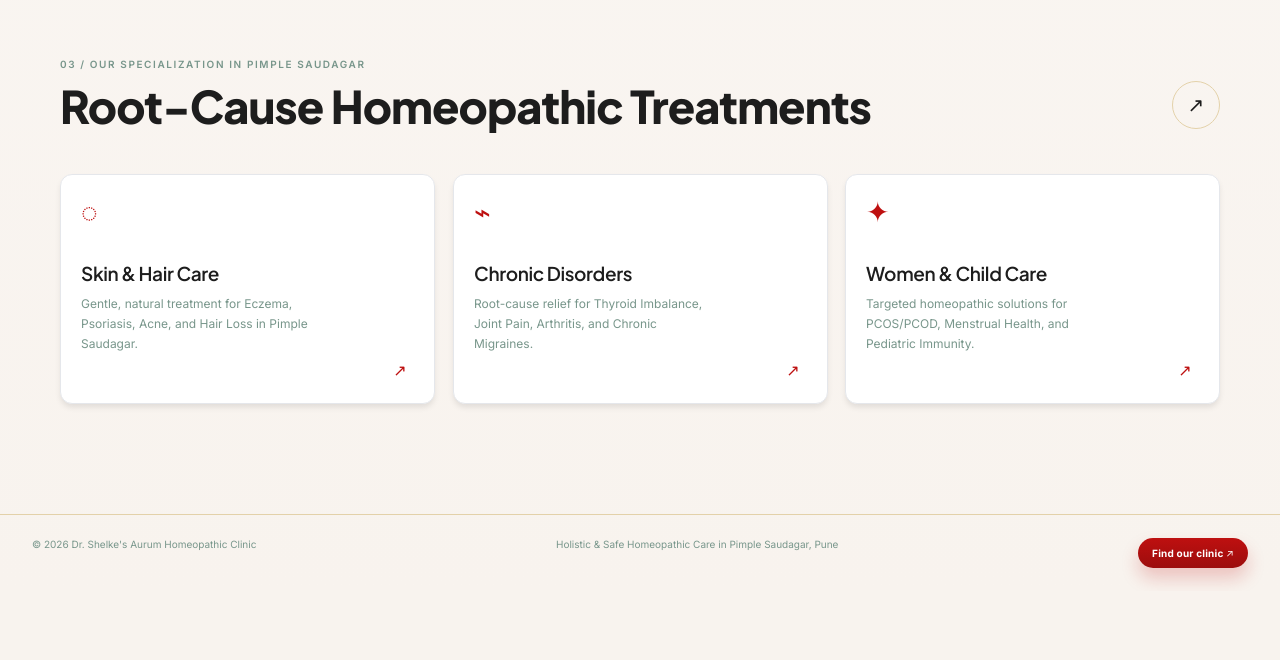
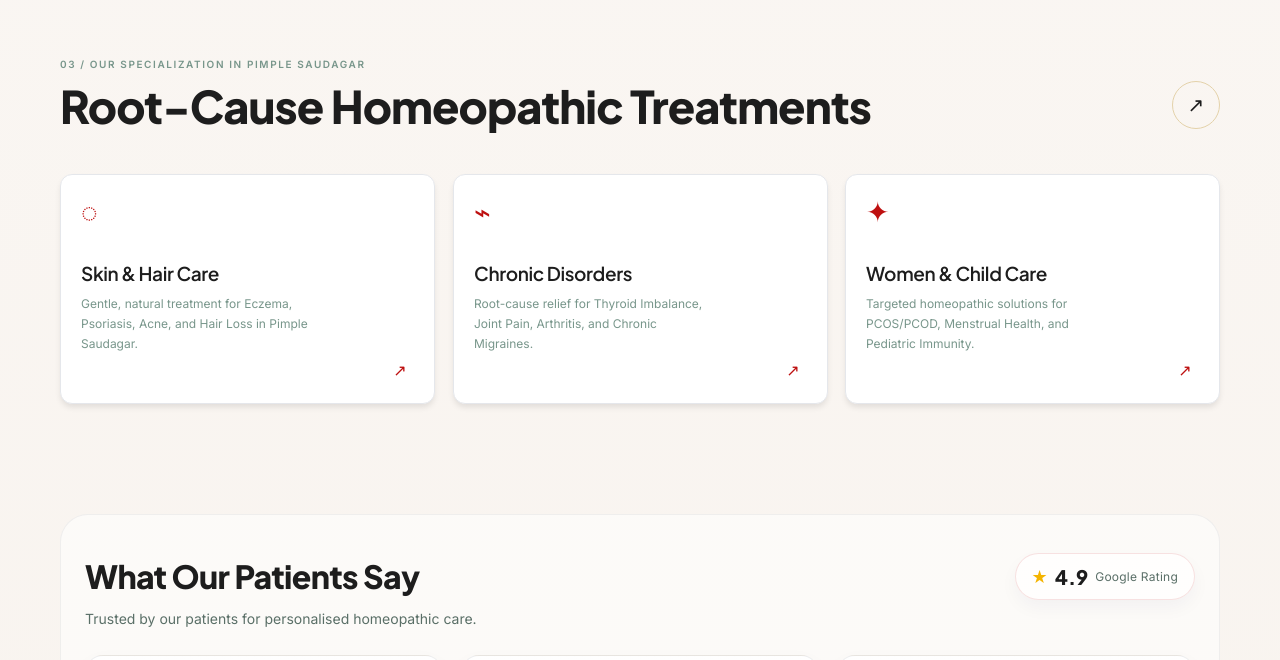
Before and after one commit to Pooja282001/Aurum-homeopathy, a React (Vite) app: page / in a window 1280 px wide. Shown: the part 2140-2800 px from the top of the page. Before the commit the page ends 2731 px from the top, so only its background shows below. Built offline with nearby package versions, Linux system fonts and the light colour scheme.

Commit message:
Add Google Reviews section to homepage

```diff
--- a/src/main.jsx
+++ b/src/main.jsx
@@ -1,6 +1,8 @@
 import { useEffect, useRef, useState } from 'react'
 import { createRoot } from 'react-dom/client'
 import './styles.css'
+
+const GOOGLE_REVIEWS_URL = 'https://maps.app.goo.gl/FbuvhHwrtZFqLMwH7'
 
 const services = [
   { icon: '◌', title: 'Skin & Hair Care', copy: 'Gentle, natural treatment for Eczema, Psoriasis, Acne, and Hair Loss in Pimple Saudagar.' },
@@ -213,6 +215,49 @@
       <div className="story-photo story-photo-main" /><div className="story-photo story-photo-detail" />
     </Reveal>
     <Reveal className="service-preview page-width"><div className="section-heading"><div><p className="section-kicker">03 / OUR SPECIALIZATION IN Pimple saudagar </p><h2>Root-Cause Homeopathic Treatments</h2></div><button className="round-arrow" onClick={() => goTo('Services')}>↗</button></div><div className="service-grid">{services.map((service) => <article className="service-card" key={service.title}><span className="service-icon">{service.icon}</span><h3>{service.title}</h3><p>{service.copy}</p><span className="card-arrow">↗</span></article>)}</div></Reveal>
+
+    <section className="google-reviews-section page-width" aria-labelledby="google-reviews-heading">
+      <div className="google-reviews-shell">
+        <div className="google-reviews-header">
+          <div>
+            <h2 id="google-reviews-heading">What Our Patients Say</h2>
+          </div>
+          <a className="google-rating-inline" href={GOOGLE_REVIEWS_URL} target="_blank" rel="noopener noreferrer" aria-label="4.9 Google Rating - open Google Maps reviews">
+            <span className="google-star">★</span>
+            <span className="google-rating-value">4.9</span>
+            <span className="google-rating-label">Google Rating</span>
+          </a>
+        </div>
+        <p className="google-reviews-support">Trusted by our patients for personalised homeopathic care.</p>
+
+        <div className="google-review-grid">
+          <a className="google-review-card" href={GOOGLE_REVIEWS_URL} target="_blank" rel="noopener noreferrer" aria-label="Read review by Krushna Kathar on Google Maps">
+            <div className="google-review-stars">★★★★★</div>
+            <h3>Krushna Kathar</h3>
+            <p>...hai aur Sinusitis ki problem bhi lagbhag khatam ho chuki hai. Dr. Shelke bahut hi calm, patient aur knowledgeable hain. Allergic conditions aur homeopathy ke liye Pimple Saudagar mein ye best clinic hai. Highly re...</p>
+            <span className="google-review-link">Read full review on Google →</span>
+          </a>
+
+          <a className="google-review-card" href={GOOGLE_REVIEWS_URL} target="_blank" rel="noopener noreferrer" aria-label="Read review by Aryan Giri on Google Maps">
+            <div className="google-review-stars">★★★★★</div>
+            <h3>Aryan Giri</h3>
+            <p>Dr. Shelke’s Aurum Homeopathy is an excellent clinic for chronic health issues. The doctor is knowledgeable, listens carefully, and provides effective natural treatments. Patients often see good improvement,...</p>
+            <span className="google-review-link">Read full review on Google →</span>
+          </a>
+
+          <a className="google-review-card" href={GOOGLE_REVIEWS_URL} target="_blank" rel="noopener noreferrer" aria-label="Read review by Vishal Yamgar on Google Maps">
+            <div className="google-review-stars">★★★★★</div>
+            <h3>Vishal Yamgar</h3>
+            <p>Very good experience with dr jayesh very knowledgeable doctor I consult him for my acidity indigestion issues continue antacid lena padta tha now having much re...</p>
+            <span className="google-review-link">Read full review on Google →</span>
+          </a>
+        </div>
+
+        <div className="google-reviews-cta-wrap">
+          <a className="google-reviews-cta" href={GOOGLE_REVIEWS_URL} target="_blank" rel="noopener noreferrer">Read More Reviews on Google →</a>
+        </div>
+      </div>
+    </section>
   </>
 }
 
--- a/src/styles.css
+++ b/src/styles.css
@@ -95,6 +95,35 @@
 .service-preview { padding: 95px 0 110px; }.section-heading { display: flex; justify-content: space-between; align-items: end; margin-bottom: 45px; }.section-heading h2 { margin: 13px 0 0; }.round-arrow { border: 1px solid var(--line); border-radius: 50%; background: transparent; width: 48px; height: 48px; font-size: 20px; }.service-grid { display: grid; grid-template-columns: repeat(3, 1fr); gap: 18px; }.service-card { min-height: 230px; background: linear-gradient(180deg, rgba(255,255,255,0.98), rgba(255,255,255,0.92)); padding: 27px; position: relative; border: 1px solid rgba(27, 28, 22, 0.06); border-bottom: 3px solid transparent; border-radius: 22px; box-shadow: 0 16px 30px rgba(22, 26, 33, 0.08), 0 4px 12px rgba(190, 16, 16, 0.05); transform: perspective(1000px) rotateX(0deg) rotateY(0deg); transition: transform .3s ease, box-shadow .3s ease, border-color .3s ease; }
 .service-card:hover { border-bottom-color: var(--coral); transform: perspective(1000px) translateY(-8px) rotateX(2deg) rotateY(-3deg); box-shadow: 0 26px 40px rgba(22, 26, 33, 0.12), 0 10px 16px rgba(190, 16, 16, 0.08); }
 .service-icon { font-size: 28px; color: var(--coral); }
+
+.google-reviews-section { padding: 0 0 96px; }
+.google-reviews-shell { background: rgba(255, 255, 255, 0.56); border: 1px solid rgba(30, 41, 59, 0.06); border-radius: 28px; padding: 38px 24px 22px; }
+.google-reviews-header { display: flex; justify-content: space-between; align-items: center; gap: 20px; margin-bottom: 10px; }
+.google-reviews-header h2 { margin: 0; font-size: clamp(32px, 2.2vw, 45px); line-height: 1.1; }
+.google-rating-inline { display: inline-flex; align-items: center; gap: 7px; text-decoration: none; color: var(--ink); background: rgba(255,255,255,0.7); border: 1px solid rgba(190,16,16,0.12); border-radius: 999px; padding: 10px 16px; box-shadow: 0 8px 18px rgba(17, 24, 39, 0.04); }
+.google-star { color: #f4b400; font-size: 18px; line-height: 1; }
+.google-rating-value { font-weight: 800; font-size: 20px; font-family: 'Plus Jakarta Sans', sans-serif; }
+.google-rating-label { color: #5a6f67; font-size: 12px; letter-spacing: 0.02em; }
+.google-reviews-support { margin: 0 0 28px; color: #5a6f67; font-size: 14px; }
+.google-review-grid { display: grid; grid-template-columns: repeat(3, minmax(0, 1fr)); gap: 18px; }
+.google-review-card { display: flex; flex-direction: column; height: 100%; min-height: 208px; padding: 22px 18px 16px; border: 1px solid rgba(30, 41, 59, 0.08); border-radius: 18px; background: linear-gradient(180deg, rgba(255,255,255,0.96), rgba(248,244,238,0.95)); text-decoration: none; color: var(--ink); box-shadow: 0 10px 24px rgba(17, 24, 39, 0.04); transition: transform .2s ease, box-shadow .2s ease, border-color .2s ease; }
+.google-review-card:hover { transform: translateY(-3px); box-shadow: 0 16px 28px rgba(17, 24, 39, 0.08); border-color: rgba(190,16,16,0.16); }
+.google-review-stars { font-size: 14px; letter-spacing: 2px; color: #f4b400; margin-bottom: 14px; }
+.google-review-card h3 { margin: 0 0 11px; font-size: 18px; }
+.google-review-card p { margin: 0; color: #5d7a72; font-size: 13px; line-height: 1.7; flex: 1; }
+.google-review-link { display: inline-flex; align-items: center; margin-top: 14px; font-size: 12px; font-weight: 700; color: var(--coral); }
+.google-reviews-cta-wrap { display: flex; justify-content: center; margin-top: 22px; }
+.google-reviews-cta { text-decoration: none; color: var(--ink); font-weight: 800; font-size: 12px; letter-spacing: 0.04em; }
+.google-reviews-cta:hover { color: var(--coral); }
+
+@media (max-width: 800px) {
+  .google-reviews-shell { padding: 24px 16px 18px; border-radius: 22px; }
+  .google-reviews-header { flex-direction: column; align-items: flex-start; }
+  .google-rating-inline { align-self: flex-start; }
+  .google-review-grid { grid-template-columns: 1fr; }
+  .google-review-card { min-height: 180px; }
+}
+
 .service-card h3, .large-service h3 { font: 600 19px 'Plus Jakarta Sans', sans-serif; margin: 32px 0 9px; }
 .service-card p, .large-service p { color: #78968b; font-size: 12px; line-height: 1.65; max-width: 230px; }
 .card-arrow { position: absolute; right: 27px; bottom: 23px; color: var(--coral); }
```
